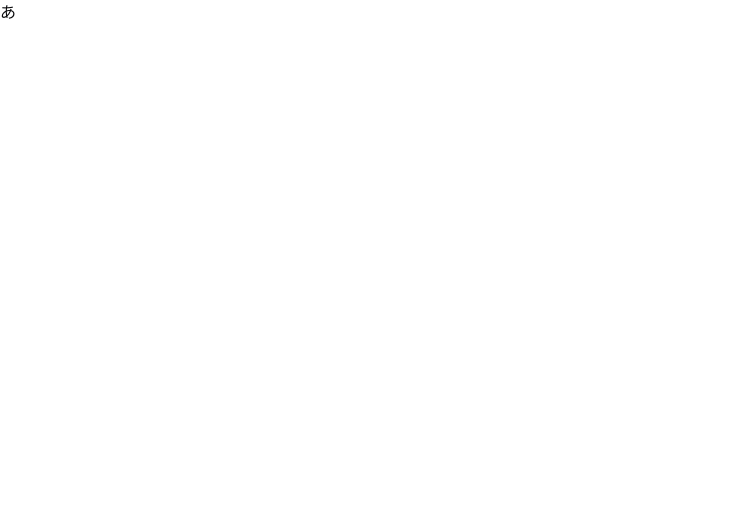
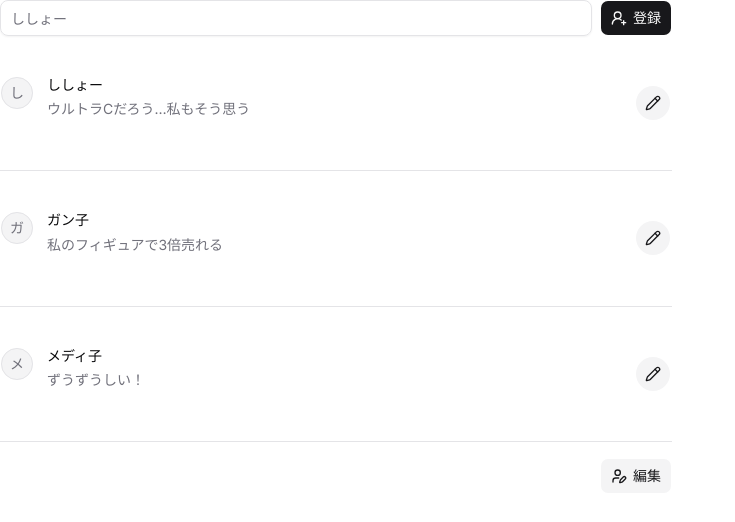
Before and after one commit to kem198/kore-motta, a Next.js app: page / in a window 1280 px wide. Shown: the top 522 px of the page, without its empty margins (0-735 px from the left). Built offline with nearby package versions, Linux system fonts and the light colour scheme.

Commit message:
feat: remove old layout and page components, integrate EtrianRegistry into Home

```diff
--- a/src/app/(toys)/etrian-calendar/page.tsx
+++ /dev/null
@@ -1,9 +0,0 @@
-import { EtrianRegistry } from "@/app/(toys)/etrian-calendar/_features/registry/etrian-registry";
-
-export default function Home() {
-  return (
-    <div>
-      <EtrianRegistry />
-    </div>
-  );
-}
--- a/src/app/(toys)/layout.tsx
+++ /dev/null
@@ -1,16 +0,0 @@
-function ToysLayout({
-  children,
-}: Readonly<{
-  children: React.ReactNode;
-}>) {
-  return (
-    <div className="flex flex-col gap-2">
-      {/* TODO: 表示崩れするので prose-pre:whitespace-pre-wrap を指定している */}
-      <article className="prose prose-blockquote:font-normal prose-pre:whitespace-pre-wrap max-w-2xl">
-        {children}
-      </article>
-    </div>
-  );
-}
-
-export default ToysLayout;
--- a/src/app/page.tsx
+++ b/src/app/page.tsx
@@ -1,7 +1,12 @@
+import { EtrianRegistry } from "@/features/etrian-registry";
+
 export default function Home() {
   return (
-    <div>
-      <main>あ</main>
+    <div className="flex flex-col gap-2">
+      {/* TODO: 表示崩れするので prose-pre:whitespace-pre-wrap を指定している */}
+      <article className="prose prose-blockquote:font-normal prose-pre:whitespace-pre-wrap max-w-2xl">
+        <EtrianRegistry />
+      </article>
     </div>
   );
 }
```
Also changed, not shown: src/features/etrian-registry.tsx (renamed from src/app/(toys)/etrian-calendar/_features/registry/etrian-registry.tsx).
